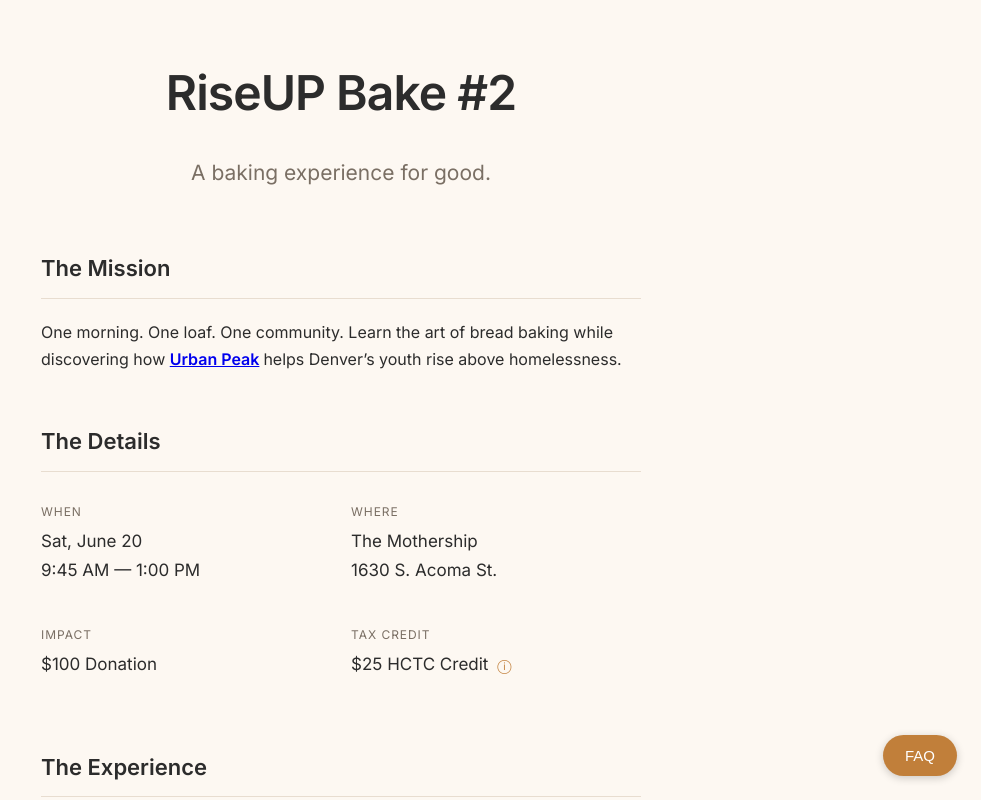
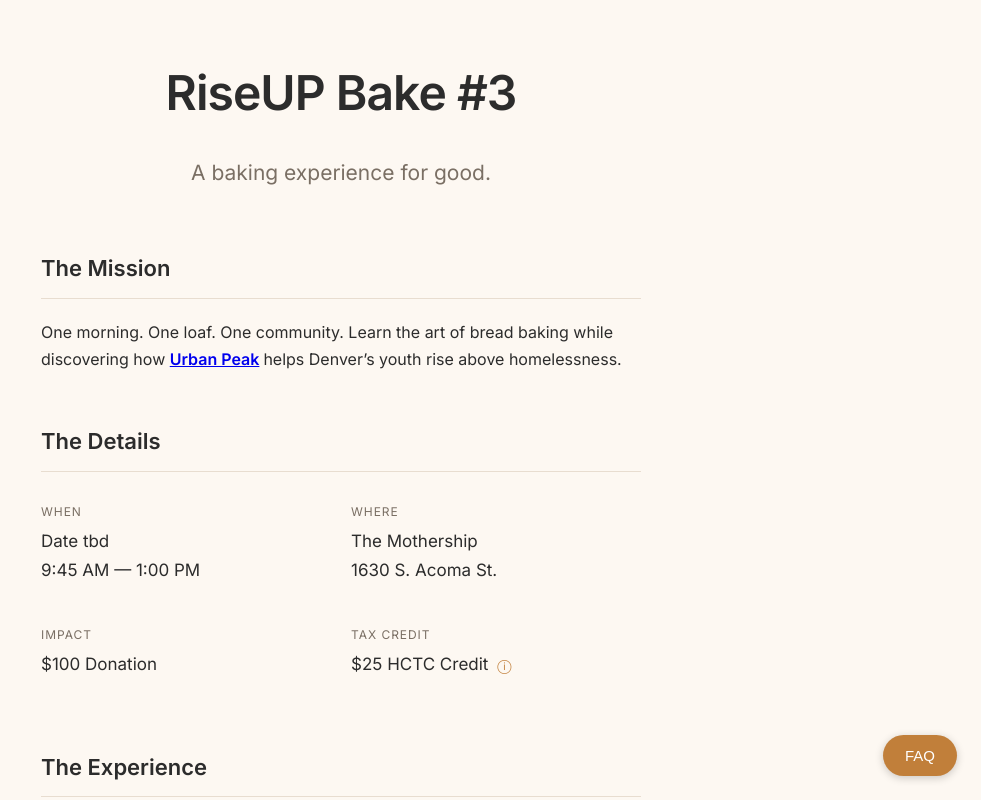
Before and after one commit to Seanluxt/RiseUP, a plain HTML site: page index.html in a window 1280 px wide. Shown: the top 800 px of the page, without its empty margins (299-1280 px from the left). Drawn offline with Linux system fonts and the light colour scheme.

Commit message:
Update event title and date in index.html

```diff
--- a/index.html
+++ b/index.html
@@ -132,7 +132,7 @@
     <div class="container">
 
 
-        <h1>RiseUP Bake #2</h1>
+        <h1>RiseUP Bake #3</h1>
         <p class="subtitle">A baking experience for good.</p>
 
         <div class="section">
@@ -146,7 +146,7 @@
             <div class="details-grid">
                 <div class="detail-item">
                     <div class="detail-label">When</div>
-                    <div class="detail-value">Sat, June 20<br>9:45 AM — 1:00 PM</div>
+                    <div class="detail-value">Date tbd<br>9:45 AM — 1:00 PM</div>
                 </div>
                 <div class="detail-item">
                     <div class="detail-label">Where</div>
```
